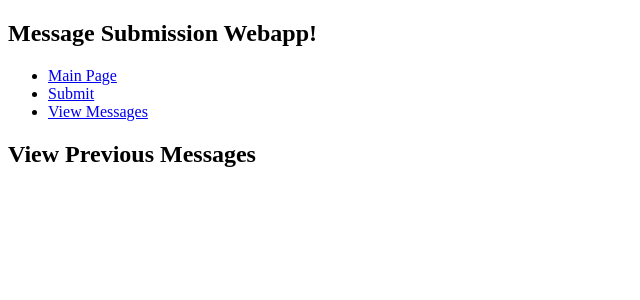
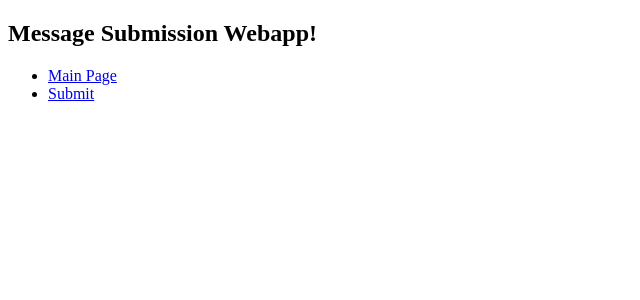
Before and after one commit to sidsrikanth/Message_Submission_Webapp, a Flask app: template templates/view.html in a window 1280 px wide. Shown: the top 300 px of the page, without its empty margins (0-640 px from the left). Run offline with Flask 2, Linux system fonts and the light colour scheme; the template is opened without the code that fills it, so the values that code supplies are empty.

Commit message:
random stuff

```diff
--- a/app.py
+++ b/app.py
@@ -1,5 +1,4 @@
 from flask import Flask, g, render_template, request, url_for
-import sqlite3
 
 app = Flask(__name__)
 
@@ -16,11 +15,6 @@ def submit():
         insert_message(request)
         return render_template("submit.html")
 
-@app.route("/view/")
-def view(): # deleted messages as argument
-    messages = random_messages(5)
-    return render_template('view.html', messages = messages)
-
 def get_message_db():
   # write some helpful comments here
   try:
@@ -28,14 +22,14 @@ def get_message_db():
   except:
     g.message_db = sqlite3.connect("messages_db.sqlite")
     cmd = """CREATE TABLE IF NOT EXISTS messages (
-    id INTEGER NOT NULL IDENTITY PRIMARY KEY,
+    id INT NOT NULL IDENTITY PRIMARY KEY,
     handle TEXT,
     message TEXT,
     );
-    """
+    """ # replace this with your SQL query
     cursor = g.message_db.cursor()
     cursor.execute(cmd)
-    g.message_db.commit()
+    # conn.commit()
     return g.message_db
 
 def insert_message(request):
@@ -56,8 +50,5 @@ def random_messages(n):
     ORDER BY RAND()
     LIMIT ?
     '''
-    cur.execute(cmd, (n,))
-    rows = cur.fetchall()
-    messages = [(row[1], row[2]) for row in rows]
+    cur.execute(cmd, (n))
     conn.close()
-    return messages
--- a/templates/base.html
+++ b/templates/base.html
@@ -1,3 +1,4 @@
+
 <!doctype html>
 <!-- uncomment the line below later -->
 <!-- <link rel="stylesheet" href="{{ url_for('static', filename='style.css') }}"> -->
@@ -8,7 +9,6 @@
   <ul>
     <li><a href="{{ url_for('main') }}">Main Page</a></li>
     <li><a href="{{ url_for('submit') }}">Submit</a></li>
-    <li><a href="{{ url_for('view') }}">View Messages</a></li>
   </ul>
 </nav>
 <section class="content">
--- a/templates/view.html
+++ b/templates/view.html
@@ -1,16 +1 @@
 {% extends 'base.html' %}
-
-{% block header %}
-    <h2> View Previous Messages </h2>
-{% endblock %}
-
-{% block content %}
-
-{% for message in messages %}
-    <p> message[1]
-    <br>
-    - <em> message[0] </em>
-    </p>
-{% endfor %}
-
-{% endblock %}
```
Also changed, not shown: messages_db.sqlite (deleted).
